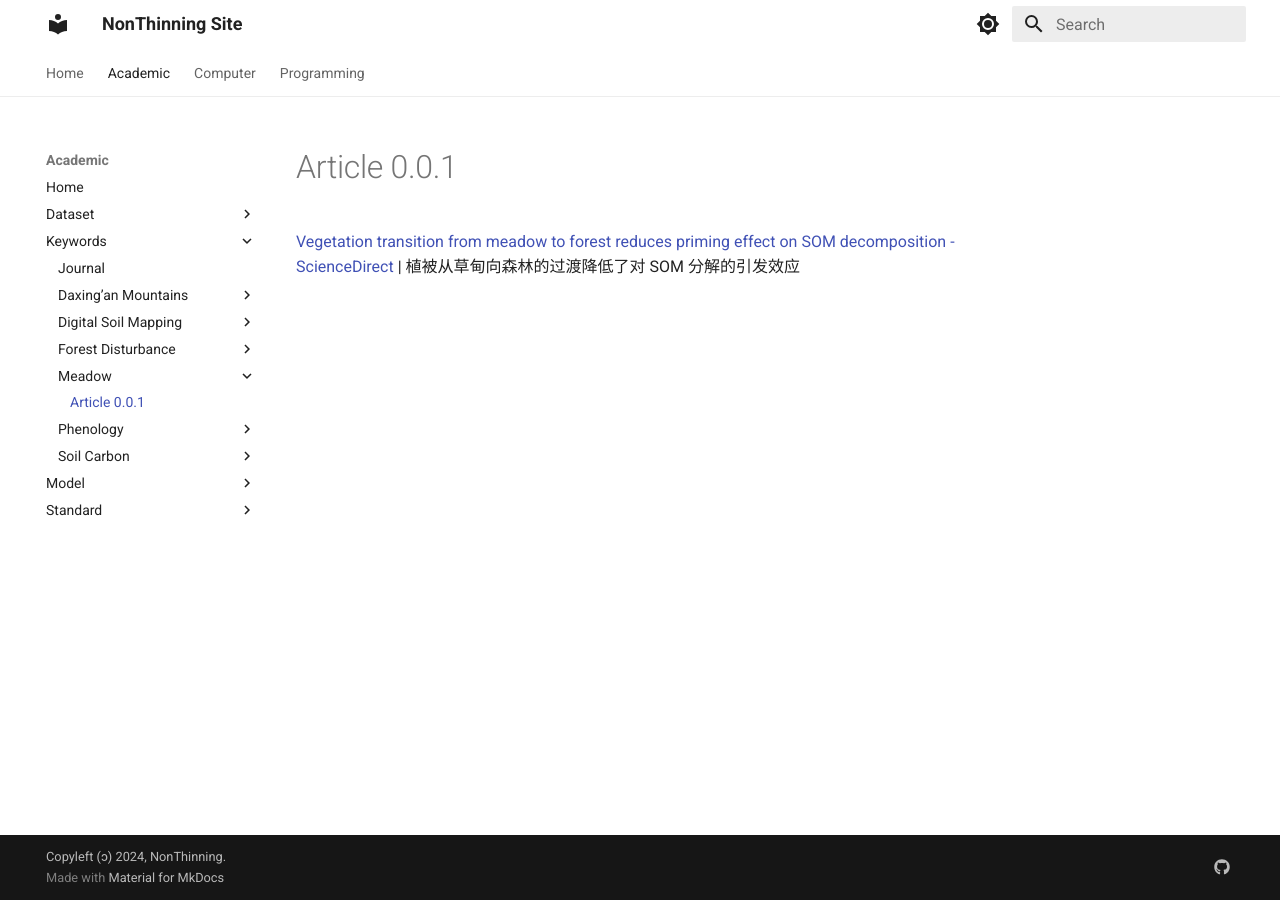
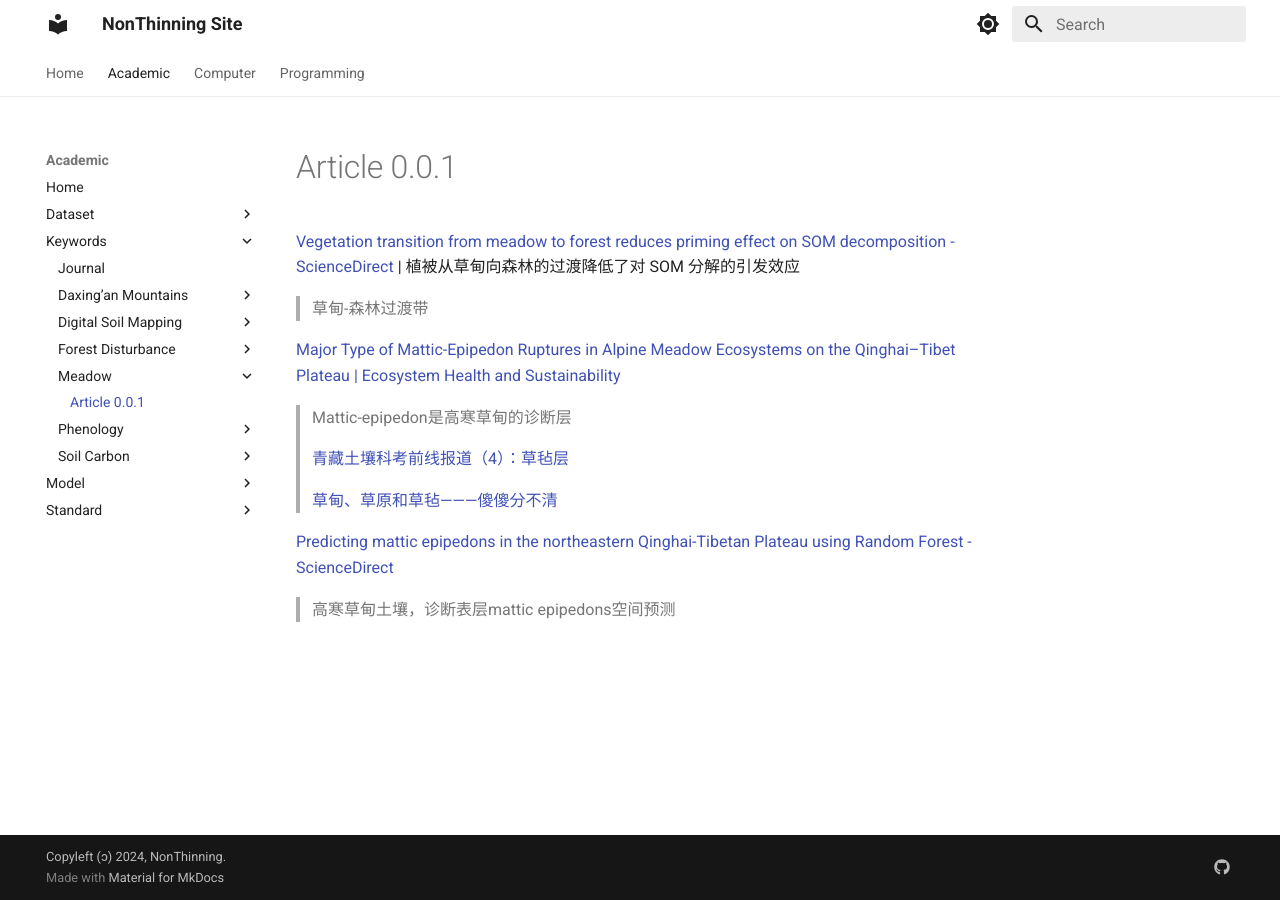
Before and after one commit to NonThinning/NextBlog, an MkDocs documentation site: the page built from docs/Academic/Keywords/Meadow/Article 0.0.1.md, in a window 1280 px wide. Built offline with MkDocs 1.6.1 and Material for MkDocs 9.7.7, drawn with Linux system fonts in a browser that asks for light colours.

Commit message:
docs update

```diff
--- a/docs/Academic/Keywords/Meadow/Article 0.0.1.md
+++ b/docs/Academic/Keywords/Meadow/Article 0.0.1.md
@@ -1,4 +1,16 @@
 
 [Vegetation transition from meadow to forest reduces priming effect on SOM decomposition - ScienceDirect](https://www.sciencedirect.com/science/article/pii/S0038071723001852) | 植被从草甸向森林的过渡降低了对 SOM 分解的引发效应
 
+> 草甸-森林过渡带
+
+[Major Type of Mattic-Epipedon Ruptures in Alpine Meadow Ecosystems on the Qinghai–Tibet Plateau | Ecosystem Health and Sustainability](https://spj.science.org/doi/10.34133/ehs.0082)
+
+> Mattic-epipedon是高寒草甸的诊断层
 >
+> [青藏土壤科考前线报道（4）：草毡层](https://mp.weixin.qq.com/s/PjqWj7AnPGXST3HKLhEGow)
+>
+> [草甸、草原和草毡———傻傻分不清](https://mp.weixin.qq.com/s/3c4jYH7R3v9yrwEwXLbsxA)
+
+[Predicting mattic epipedons in the northeastern Qinghai-Tibetan Plateau using Random Forest - ScienceDirect](https://www.sciencedirect.com/science/article/pii/S2352009417300299?via%3Dihub)
+
+> 高寒草甸土壤，诊断表层mattic epipedons空间预测
```
Also changed, not shown: docs/Academic/Dataset/Themes/Geology.md (added, +4 -0 lines), docs/Academic/Keywords/Soil Carbon/Article 0.01.md (+4 -0 lines), docs/Computer/System/Windows/Configuration.md (added, +2 -0 lines).
